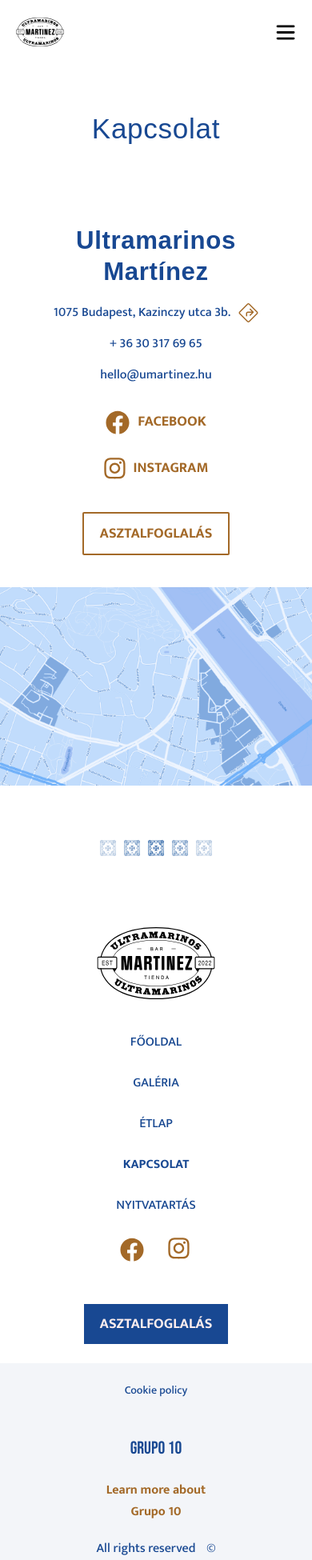
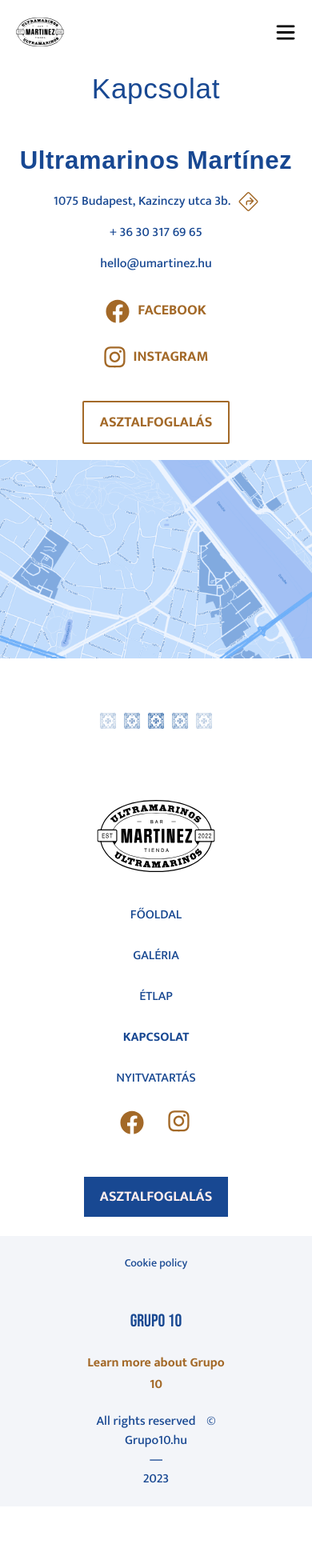
Before and after one commit to gyorgynagy1986/umartinez, a Next.js app: page /kapcsolat in a window 390 px wide. Shown: the top 1950 px of the page at 80% size. After the commit the page ends 1883 px from the top, so only its background shows below. Built offline with nearby package versions, Linux system fonts and the light colour scheme; a web font is replaced by a local one.

Commit message:
sections tablet/mobile optimalization

```diff
--- a/src/app/kapcsolat/page.module.css
+++ b/src/app/kapcsolat/page.module.css
@@ -187,6 +187,12 @@
 }
 
 @media only screen and (max-width: 681px) {
+
+  .h1 {
+    margin-top: 0rem;
+    margin-bottom: 2rem;
+  }
+
   .container {
     padding-left: 0;
     padding-right: 0;
@@ -197,7 +203,7 @@
     flex-direction: column;
     justify-content: center;
     align-items: center;
-    padding: 4rem;
+    padding: 2rem;
   }
 
   .imageContainer {
--- a/src/components/Footer/Fotter.module.css
+++ b/src/components/Footer/Fotter.module.css
@@ -115,7 +115,7 @@
     flex-direction: column;
     justify-content: center;
     align-items: center;
-    max-width: 25rem;
+    max-width: 27rem;
     text-align: center;
   }
 
--- a/src/components/Hero/Hero.module.css
+++ b/src/components/Hero/Hero.module.css
@@ -26,9 +26,9 @@
 
 .textContainer {
   position: relative;
-  top: -10rem;
+  top: -7rem;
   width: 90%;
-  max-width: 1280px;
+  max-width: 1150px;
   margin: 0 auto;
   height: 100%;
   background-color: var(--bcColor);
@@ -101,7 +101,7 @@
 
   .textContainer {
     max-width: 100%;
-    top: -5rem;
+    top: -3rem;
   }
 
   .textContainer {
```
